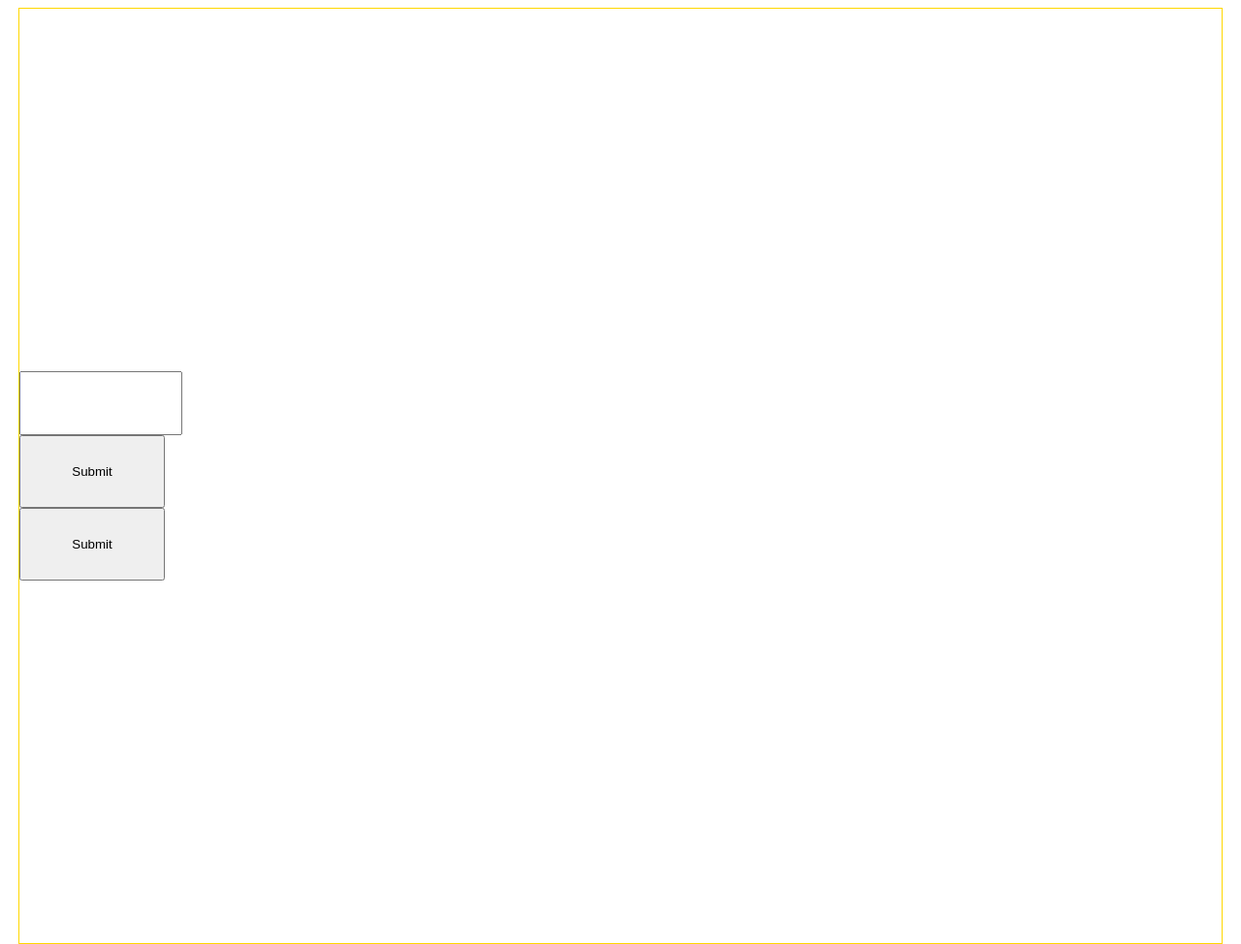
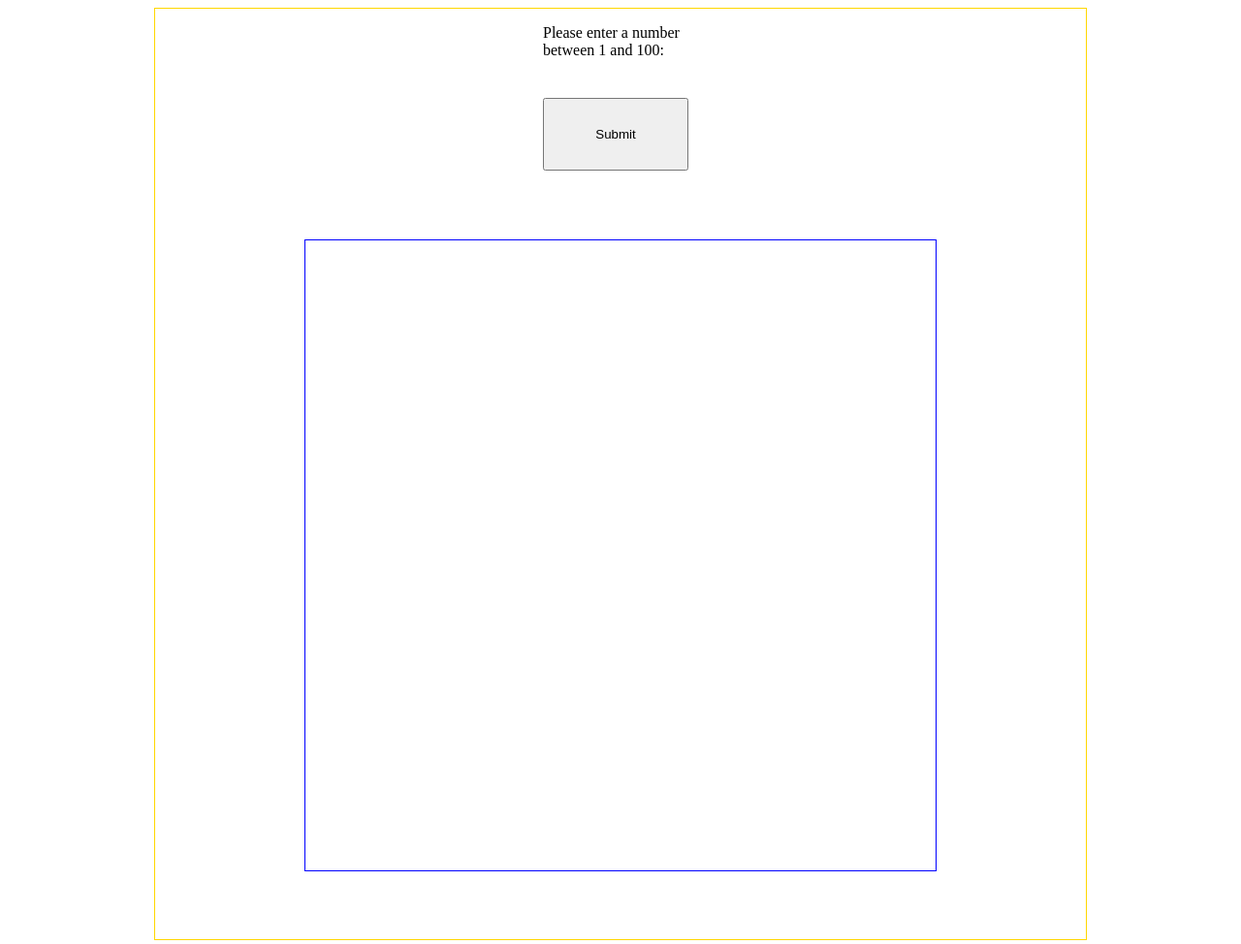
Before and after one commit to WKmedia/Etch-a-Sketch-rep, a plain HTML site: page index.html in a window 1280 px wide. Shown: the whole page at 97% size. Drawn offline with Linux system fonts and the light colour scheme.

Commit message:
fixed issue with fuctionality

```diff
--- a/index.html
+++ b/index.html
@@ -8,52 +8,156 @@
 </head>
 <body>
     <script>
-        // Body container
+// Body container
         const bodyContainer = document.createElement('div');
             bodyContainer.setAttribute('class', 'gridBodyDiv');
-            bodyContainer.style.width = '1240px';
-            bodyContainer.style.height = '964px';
+            bodyContainer.style.width = '960px';
+            bodyContainer.style.height = '960px';
             bodyContainer.style.border = 'gold solid 1px';
             bodyContainer.style.margin = 'auto';
             bodyContainer.style.display = 'flex';
+            bodyContainer.style.flexDirection = 'column';
             bodyContainer.style.alignItems = 'center';
 
+
         document.body.append(bodyContainer);
+
+//SubContainer
         const subBodyContainer = document.createElement('div');
+            subBodyContainer.setAttribute('class', 'gridCellDiv');
+            subBodyContainer.style.border = 'solid blue .5px';
+            subBodyContainer.style.padding = '0px';
+            subBodyContainer.style.width = '650px';
+            subBodyContainer.style.height = '650px';
+            subBodyContainer.style.margin = 'auto';
 
+
+        bodyContainer.append(subBodyContainer);
+
+        const gridCell = document.createElement('div');
+        // gridCell.style.margin = '0px';
+        // gridCell.style.display = 'flex';
+
+
+         ///Function Clone grid cell
+//         function gridRow(number) {
+//             number = 16;
+//             // let answer = number * number;
+//             for (let i = 0; i < number; i++) {
+
+//                 gridCell.setAttribute('class', 'grid-cell');
+//                 gridCell.style.padding= '0px';
+//                 gridCell.style.border = 'solid red .2px';
+
+//             const cellWidthHeight = (600 / 16 - 2.3);// / 1.07;
+//             const gridDiv = gridCell.cloneNode(true);
+
+//                 gridDiv.style.width = `${cellWidthHeight}px`;
+//                 gridDiv.style.height = `${cellWidthHeight}px`;
+
+
+
+//                 // console.log(gridColumn.value)
+//                 console.log(cellWidthHeight);
+
+
+
+
+// ////Mouseover event listener
+//             gridDiv.addEventListener('mouseover', function() {
+//                 // this.style.border = 'solid blue 1px';
+//                 this.style.backgroundColor = 'blue';
+//                 // console.log('mouse over');
+
+//                 });
+// /////MouseOut event listener
+//             gridDiv.addEventListener('mouseout', function() {
+//                 // this.style.border = 'solid red 1px';
+//                 this.style.backgroundColor = '';
+//                 // console.log('mouse out');
+//                 });
+
+
+//                 subBodyContainer.append(gridDiv);
+
+//             }
+
+
+//         }
+//         gridRow();
+//         function gridColumn() {
+//             const cellWidthHeight = (650 / 16);// / 1.07;
+
+//             const gridDiv = gridCell.cloneNode(true);
+//                 gridDiv.style.margin = '0px';
+//                 gridDiv.style.width = `${cellWidthHeight}px`;
+//                 gridDiv.style.height = `${cellWidthHeight}px`;
+//                 // console.log(gridColumn.value)
+//                 // console.log(cellWidthHeight);
+//             for(let i = 0; i < 16; i++) {
+
+//                 gridRow();
+
+//                 // subBodyContainer.append(gridDiv)
+
+//                 }
+//                 subBodyContainer.style.display = 'flex';
+//                 subBodyContainer.style.flexWrap = 'wrap';
+//                 subBodyContainer.style.justifyContent = 'center';
+
+
+//                 // subBodyContainer.style.flexDirection = 'column';
+//             //    let gridFlex = document.getElementByClass('gridCellDiv')
+//             //     // gridFlex.style.display = 'flex';
+//             //     gridFlex.style.flexDirection = 'column';
+//             }
+//             gridColumn();
+
+
+
+
+
+
+
+
+//SidePanel
         const sidePanel = document.createElement('div');
             sidePanel.setAttribute('id', 'menu-buttons');
-            sidePanel.style.display = 'inline-flex';
+            sidePanel.style.display = 'flex';
             sidePanel.style.flexDirection = 'column';
             sidePanel.style.justifyContent = 'center';
+        bodyContainer.prepend(sidePanel);
 
-        const inputFeild = document.createElement('input');
+//InputFeild
+        const inputFeild = document.createElement('p');
         inputFeild.style.height = '60px';
         inputFeild.style.width = '160px';
         inputFeild.style.color = 'black';
         inputFeild.textContent = 'Please enter a number between 1 and 100:';
         sidePanel.append(inputFeild);
 
-        const gridButtonOptions = document.createElement("button");
-              gridButtonOptions.style.width = '150px';
-              gridButtonOptions.style.height = '75px';
-              gridButtonOptions.textContent = 'Submit';
-
-            ////Mouse click event listener
-              gridButtonOptions.addEventListener('click', function() {
-                this.style.backgroundColor = 'blue';
-
-                });
 
 
+        // const gridButtonOptions = document.createElement("button");
+        //       gridButtonOptions.style.width = '150px';
+        //       gridButtonOptions.style.height = '75px';
+        //       gridButtonOptions.textContent = 'Submit';
 
+        //     ////Mouse click event listener
+        //       gridButtonOptions.addEventListener('click', function() {
+        //         this.style.backgroundColor = 'blue';
+
+        //         });
+
+
+///Button
         const gridButtonOption1 = document.createElement("button");
               gridButtonOption1.style.width = '150px';
               gridButtonOption1.style.height = '75px';
               gridButtonOption1.textContent = 'Submit';
 
 
-              ////Mouse click event listener
+////Mouse click event listener
               gridButtonOption1.addEventListener('click', function() {
                 subBodyContainer.innerHTML = '';
                 // variable for user input
@@ -66,7 +170,7 @@
 
                 if (userInput === null) {
                     // The user canceled the prompt
-                    alert('You canceled the prompt.');
+                    alert('You canceled the prompt.')
                     break; // Exit the loop
                 }
 
@@ -98,9 +202,9 @@
 
 
 
-            sidePanel.append(gridButtonOptions);
+            // sidePanel.append(gridButtonOptions);
             sidePanel.append(gridButtonOption1);
-            bodyContainer.append(sidePanel);
+
 
         // const subBodyContainer = document.createElement('div');
         //     subBodyContainer.setAttribute('class', 'gridCellDiv');
```
